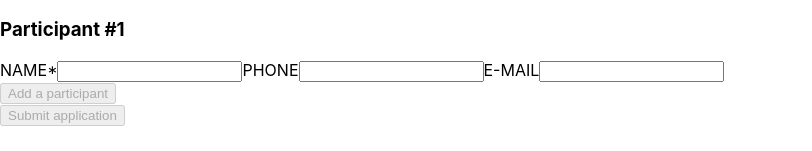
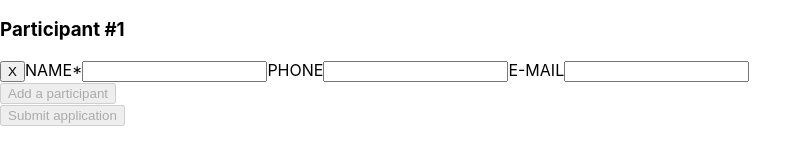
Before and after one commit to edvinpontuslarsson/hbg-works-kodtest, a React (Create React App) app in the folder web/: page / in a window 1280 px wide. Shown: the part 231-382 px from the top of the page, without its empty margins (0-812 px from the left). Built offline with nearby package versions, Linux system fonts and the light colour scheme; no server answers.

Commit message:
can remove participant, but need 1?

```diff
--- a/web/src/App.js
+++ b/web/src/App.js
@@ -72,12 +72,11 @@ function App() {
     setParticipants(updatedParticipants);
   };
 
-  // TODO make it possible to remove participant
-  // const handleRemoveParticipant = (id) => {
-  //   setParticipants(
-  //     participants.filter((item) => item.id !== id)
-  //   );
-  // };
+  const handleRemoveParticipant = (id) => {
+    setParticipants(
+      participants.filter((item) => item.id !== id)
+    );
+  };
 
   const getCourse = (courseName) =>
     courses.filter(
@@ -172,6 +171,13 @@ function App() {
         {participants.map((participant, index) => (
           <div key={participant.id}>
             <h3>Participant #{index + 1}</h3>
+            <button
+              onClick={() => {
+                handleRemoveParticipant(participant.id);
+              }}
+            >
+              X
+            </button>
             <label>NAME*</label>
             <input
               type="text"
```
